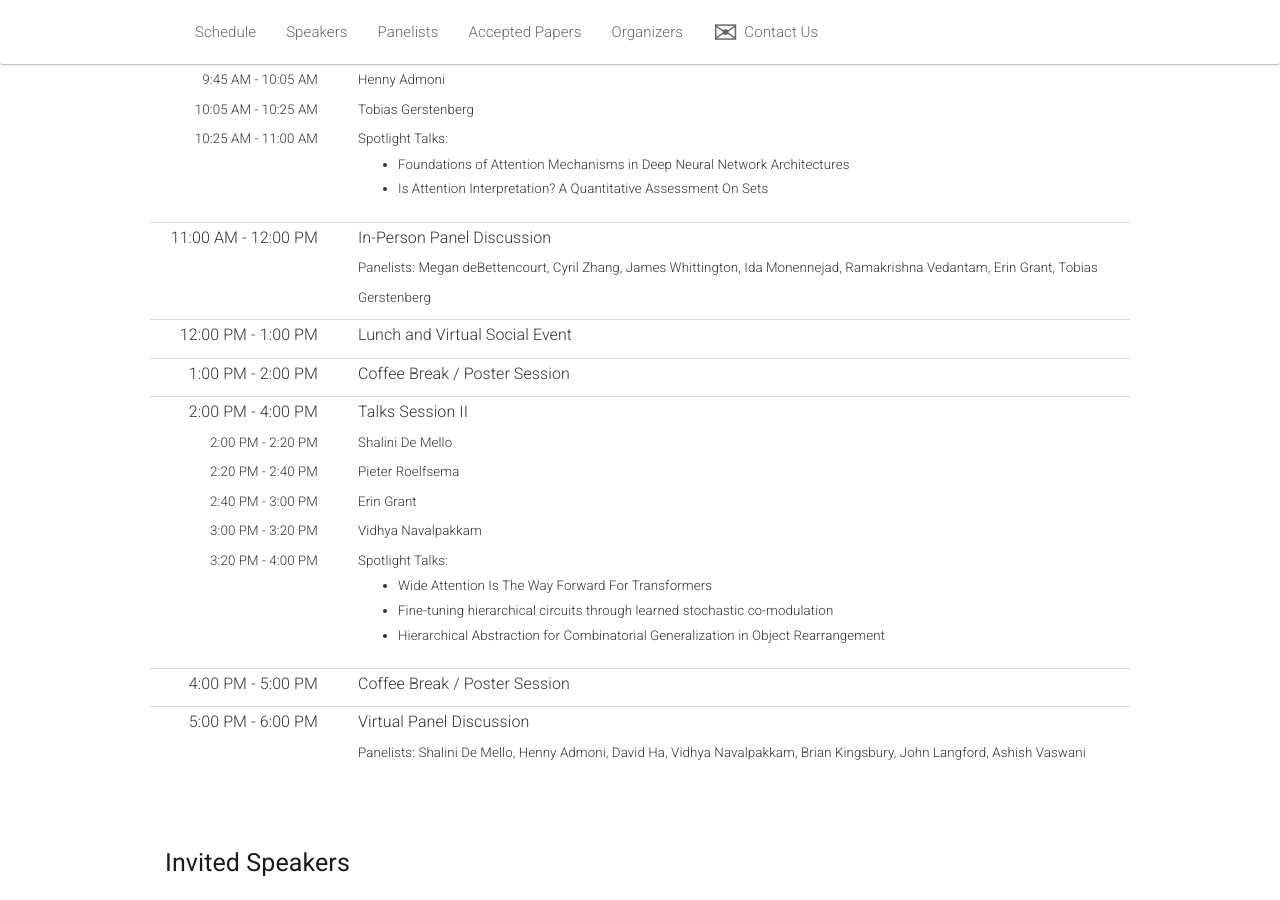
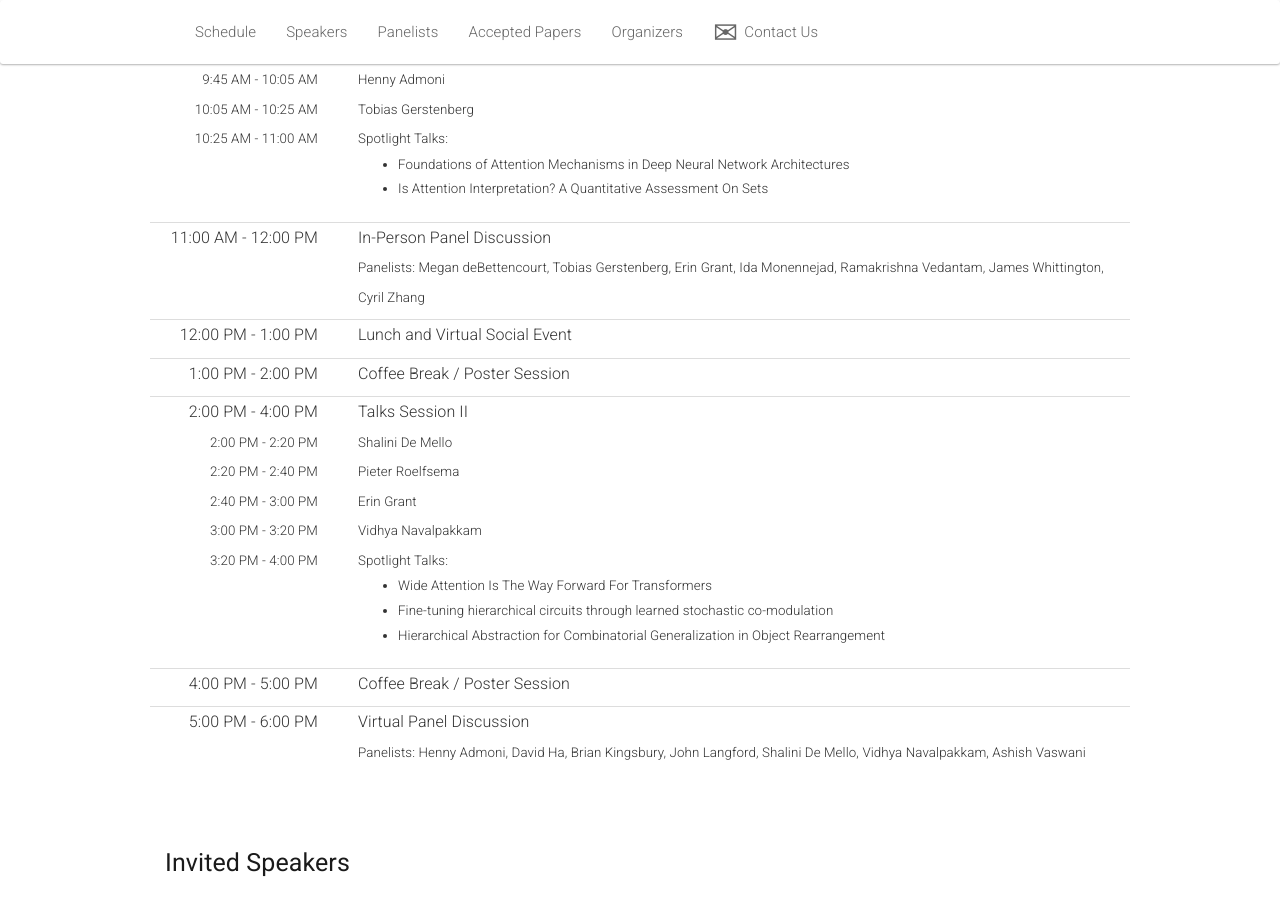
Before and after one commit to attention-learning-workshop/attention-learning-workshop.github.io, a Jekyll site: the page built from _pages/home_2022.md, in a window 1280 px wide and 900 px high, scrolled down 2978 px. Built offline with Jekyll 4.4.1, drawn with Linux system fonts in a browser that asks for light colours; nearby versions of some CDN libraries.

```diff
--- a/_data/schedule.yml
+++ b/_data/schedule.yml
@@ -27,7 +27,7 @@
   start_time: "11:00 AM"
   end_time: "12:00 PM"
   sub_events:
-    - name: "Panelists: Megan deBettencourt, Cyril Zhang, James Whittington, Ida Monennejad, Ramakrishna Vedantam, Erin Grant, Tobias Gerstenberg"
+    - name: "Panelists: Megan deBettencourt, Tobias Gerstenberg, Erin Grant, Ida Monennejad, Ramakrishna Vedantam, James Whittington, Cyril Zhang"
       start_time:
       end_time:
 - name: Lunch and Virtual Social Event
@@ -67,6 +67,6 @@
   start_time: "5:00 PM"
   end_time: "6:00 PM"
   sub_events:
-    - name: "Panelists: Shalini De Mello, Henny Admoni, David Ha, Vidhya Navalpakkam, Brian Kingsbury, John Langford, Ashish Vaswani"
+    - name: "Panelists: Henny Admoni, David Ha, Brian Kingsbury, John Langford, Shalini De Mello, Vidhya Navalpakkam, Ashish Vaswani"
       start_time:
       end_time:
```
